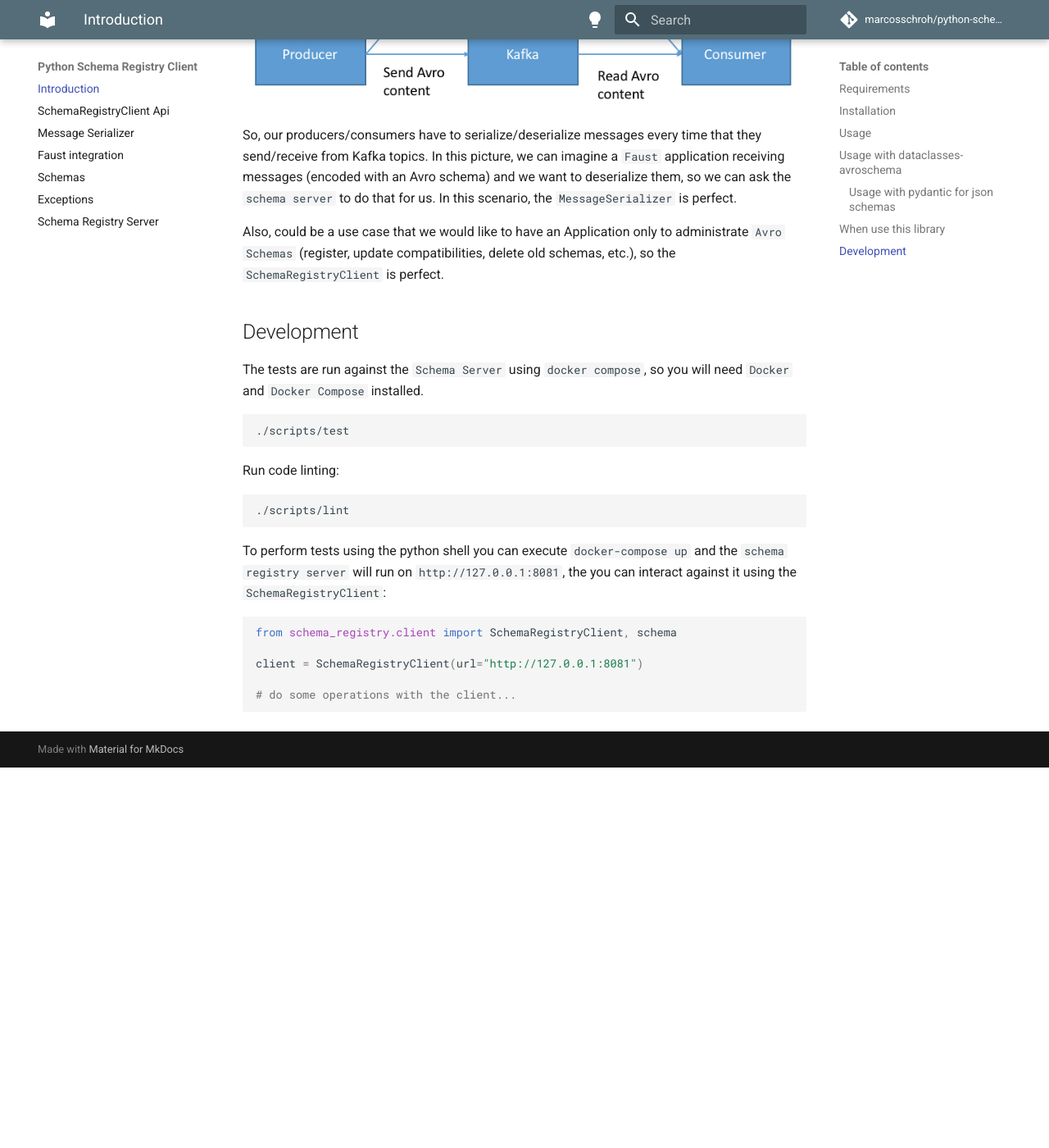
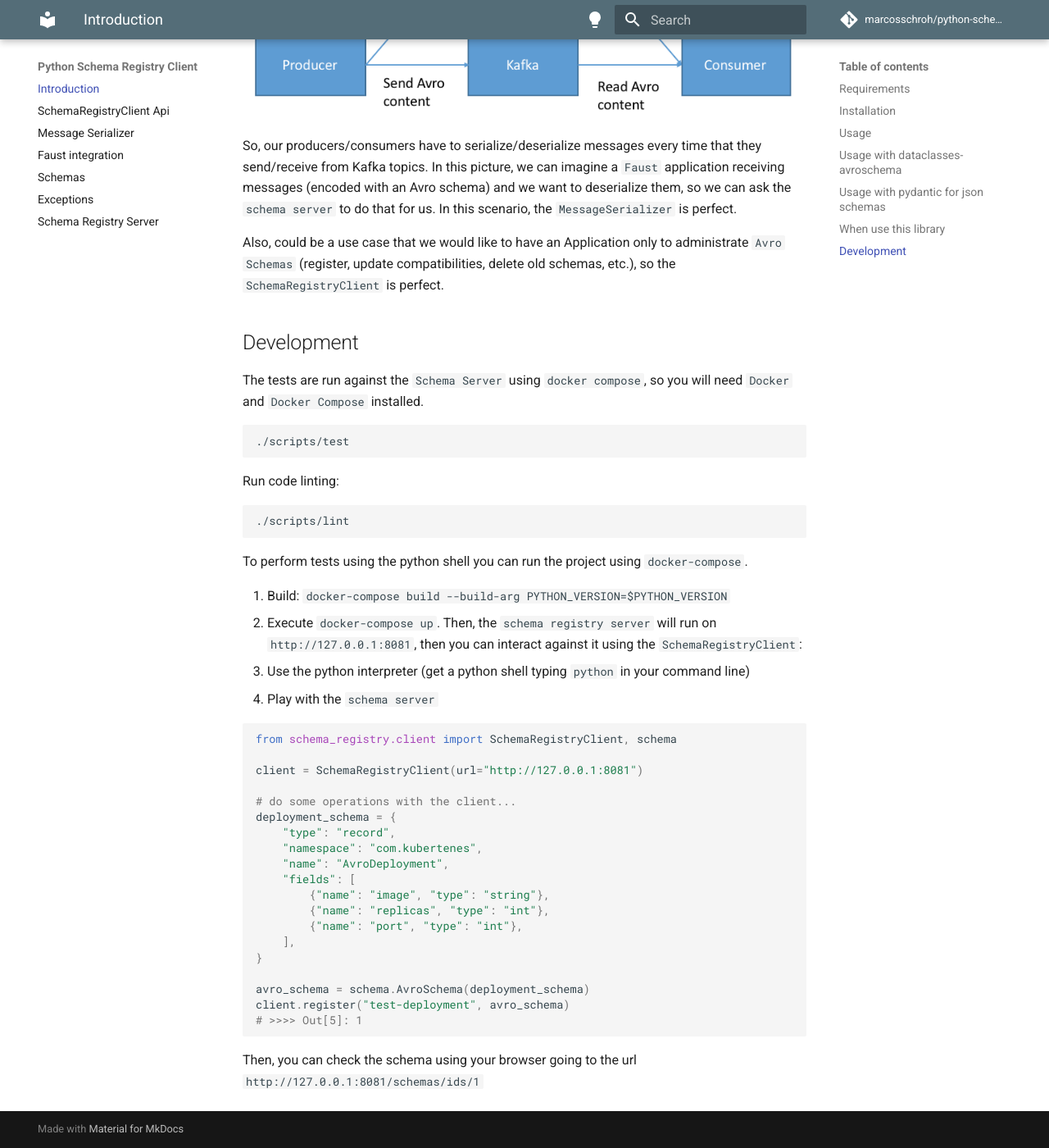
Before and after one commit to marcosschroh/python-schema-registry-client, an MkDocs documentation site: the page built from docs/index.md, in a window 1280 px wide and 1400 px high, scrolled down 4891 px. Shown: the whole window at 82% size. Built offline with MkDocs 1.6.1 and Material for MkDocs 9.7.7, drawn with Linux system fonts in a browser that asks for light colours; comment, search, counter and statistics services are not loaded; before the commit the page ends 5827 px from its top, so only the background shows below that.

Commit message:
docs(README): fixed with instructions about how to run the project locally (#139)
Co-authored-by: Marcos Schroh <marcos.schroh@kpn.com>

````diff
--- a/docs/index.md
+++ b/docs/index.md
@@ -170,7 +170,8 @@ print(compatible)
 !!! note
     You can generate json schemas with `dataclasses-avroschema` adding the *[pydantic batteries](https://marcosschroh.github.io/dataclasses-avroschema/pydantic/)*
 
-### Usage with pydantic for json schemas
+## Usage with pydantic for json schemas
+
 You can generate the json schema directely from a python class using pydantic and use it in the API for register schemas, check versions and test compatibility:
 
 ```python title="Trival Usage with pydantic"
@@ -240,7 +241,12 @@ Run code linting:
 ./scripts/lint
 ```
 
-To perform tests using the python shell you can execute `docker-compose up` and the `schema registry server` will run on `http://127.0.0.1:8081`, the you can interact against it using the `SchemaRegistryClient`:
+To perform tests using the python shell you can run the project using `docker-compose`.
+
+1. Build: `docker-compose build --build-arg PYTHON_VERSION=$PYTHON_VERSION`
+2. Execute `docker-compose up`. Then, the `schema registry server` will run on `http://127.0.0.1:8081`, then you can interact against it using the `SchemaRegistryClient`:
+3. Use the python interpreter (get a python shell typing `python` in your command line)
+4. Play with the `schema server`
 
 ```python
 from schema_registry.client import SchemaRegistryClient, schema
@@ -248,4 +254,20 @@ from schema_registry.client import SchemaRegistryClient, schema
 client = SchemaRegistryClient(url="http://127.0.0.1:8081")
 
 # do some operations with the client...
+deployment_schema = {
+    "type": "record",
+    "namespace": "com.kubertenes",
+    "name": "AvroDeployment",
+    "fields": [
+        {"name": "image", "type": "string"},
+        {"name": "replicas", "type": "int"},
+        {"name": "port", "type": "int"},
+    ],
+}
+
+avro_schema = schema.AvroSchema(deployment_schema)
+client.register("test-deployment", avro_schema)
+# >>>> Out[5]: 1
 ```
+
+Then, you can check the schema using your browser going to the url `http://127.0.0.1:8081/schemas/ids/1`
````
Also changed, not shown: README.md (+22 -2 lines).
